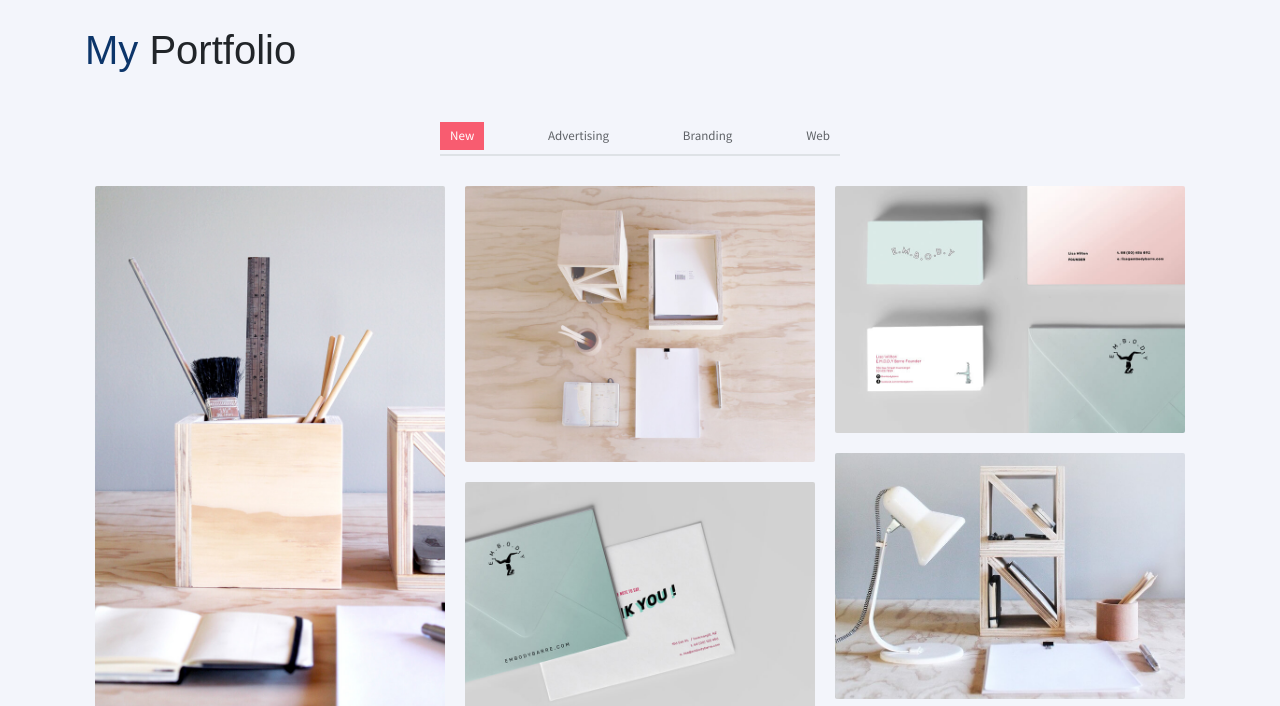
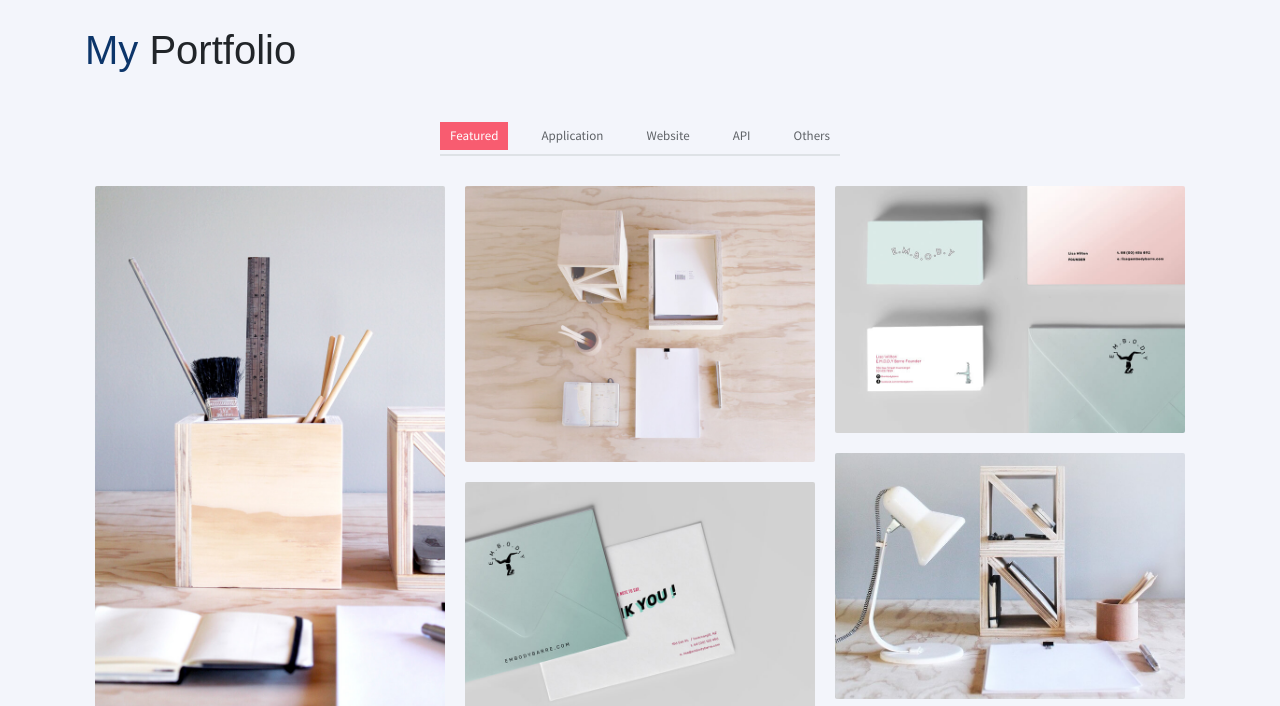
Before and after one commit to chollasit-dev/chollasit-dev-old.github.io, a website: page index.html in a window 1280 px wide. Shown: the part 2040-2746 px from the top of the page. Drawn offline with Linux system fonts and the light colour scheme; some packages are replaced by stand-ins of ours.

Commit message:
Edit: Add, Rename data-filter @My Portfolio

```diff
--- a/index.html
+++ b/index.html
@@ -481,23 +481,27 @@
     </section>
      -->
 
-    <!-- Portfolio Section -->
+    <!-- Portfolio section -->
     <section class="section bg-custom-gray" id="portfolio">
         <div class="container">
             <h1 class="mb-5"><span class="text-danger">My</span> Portfolio</h1>
+            <!-- TODO: Edit & Update -->
             <div class="portfolio">
                 <div class="filters">
                     <a href="#" data-filter=".new" class="active">
-                        New
+                        Featured
                     </a>
                     <a href="#" data-filter=".advertising">
-                        Advertising
+                        Application
+                    </a>
+                    <a href="#" data-filter="">
+                        Website
                     </a>
                     <a href="#" data-filter=".branding">
-                        Branding
+                        API
                     </a>
                     <a href="#" data-filter=".web">
-                        Web
+                        Others
                     </a>
                 </div>
                 <div class="portfolio-container">
```
